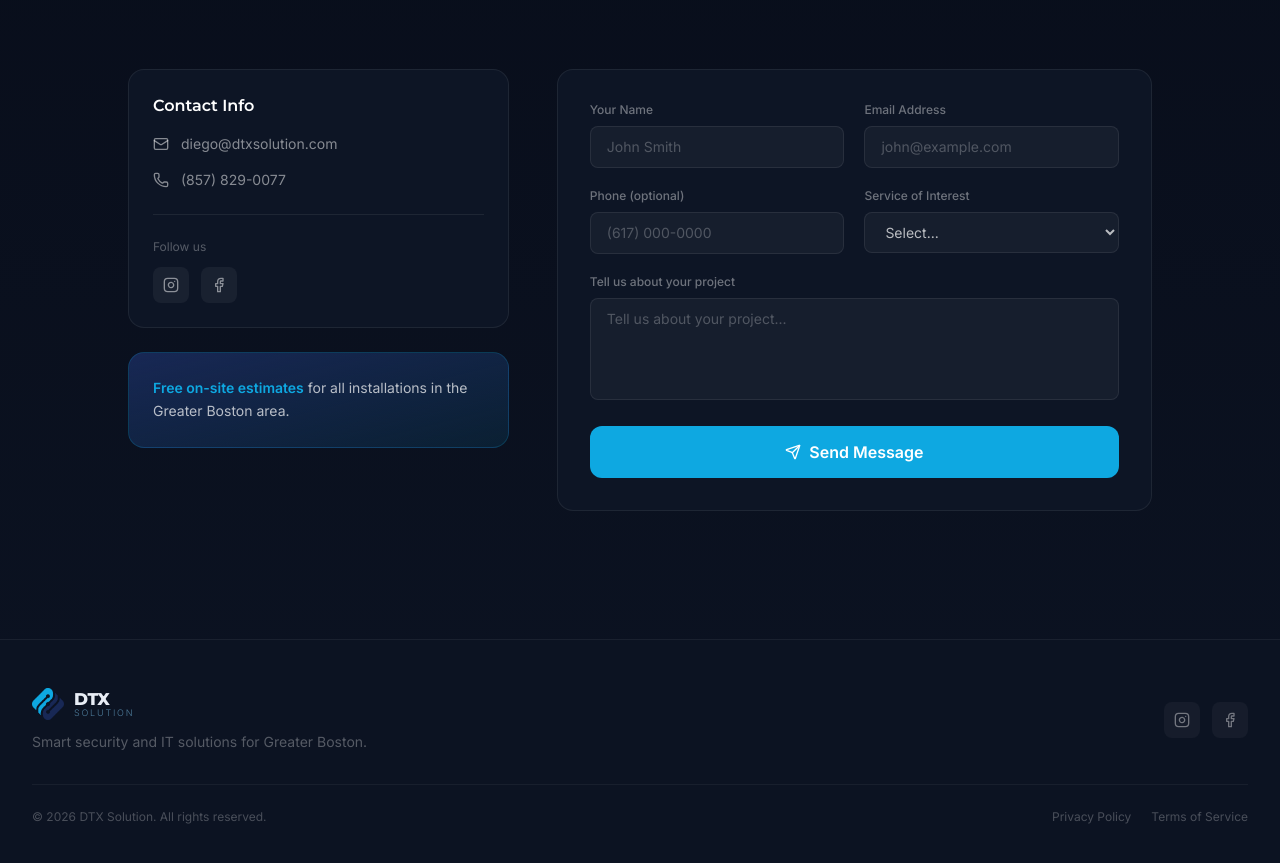
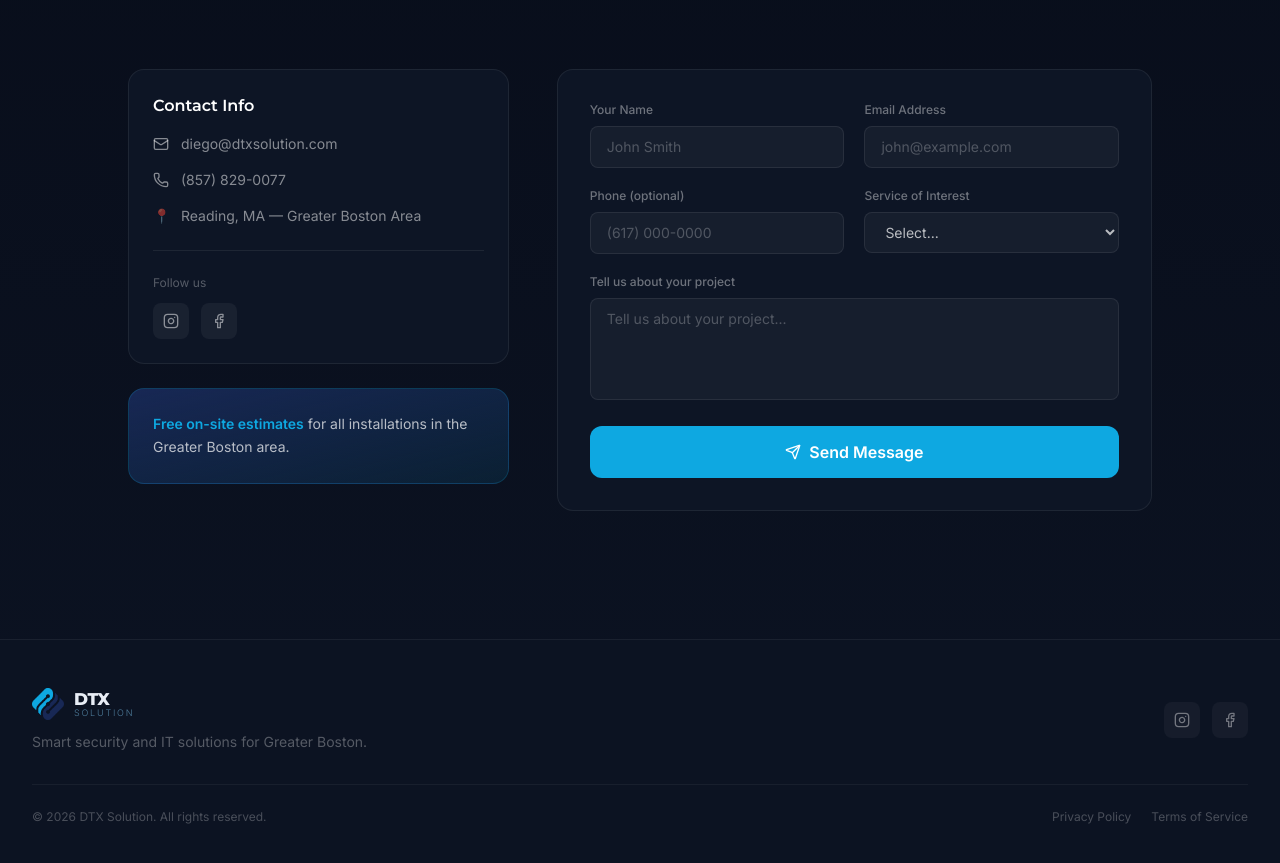
Before and after one commit to diegoaabreu/dtx-solution, a Next.js app: page /en in a window 1280 px wide. Shown: the part 2940-3803 px from the top of the page. Built offline with nearby package versions, Linux system fonts and the light colour scheme.

Commit message:
Wrap contact info in semantic <address> tag for reading mode

```diff
--- a/src/components/Contact.tsx
+++ b/src/components/Contact.tsx
@@ -45,7 +45,7 @@ export default function Contact() {
           <div className="lg:col-span-2 flex flex-col gap-6">
             <div className="bg-brand-darker border border-white/[0.07] rounded-2xl p-6">
               <h3 className="font-display font-semibold text-white mb-4">Contact Info</h3>
-              <div className="space-y-4">
+              <address className="not-italic space-y-4">
                 <a
                   href="mailto:diego@dtxsolution.com"
                   className="flex items-center gap-3 text-white/50 hover:text-brand-blue transition-colors text-sm group"
@@ -60,7 +60,11 @@ export default function Contact() {
                   <Phone size={16} className="shrink-0" />
                   (857) 829-0077
                 </a>
-              </div>
+                <p className="flex items-center gap-3 text-white/50 text-sm">
+                  <span className="shrink-0 w-4 text-center">📍</span>
+                  Reading, MA — Greater Boston Area
+                </p>
+              </address>
 
               <div className="mt-6 pt-6 border-t border-white/[0.07]">
                 <p className="text-white/30 text-xs mb-3">Follow us</p>
```
